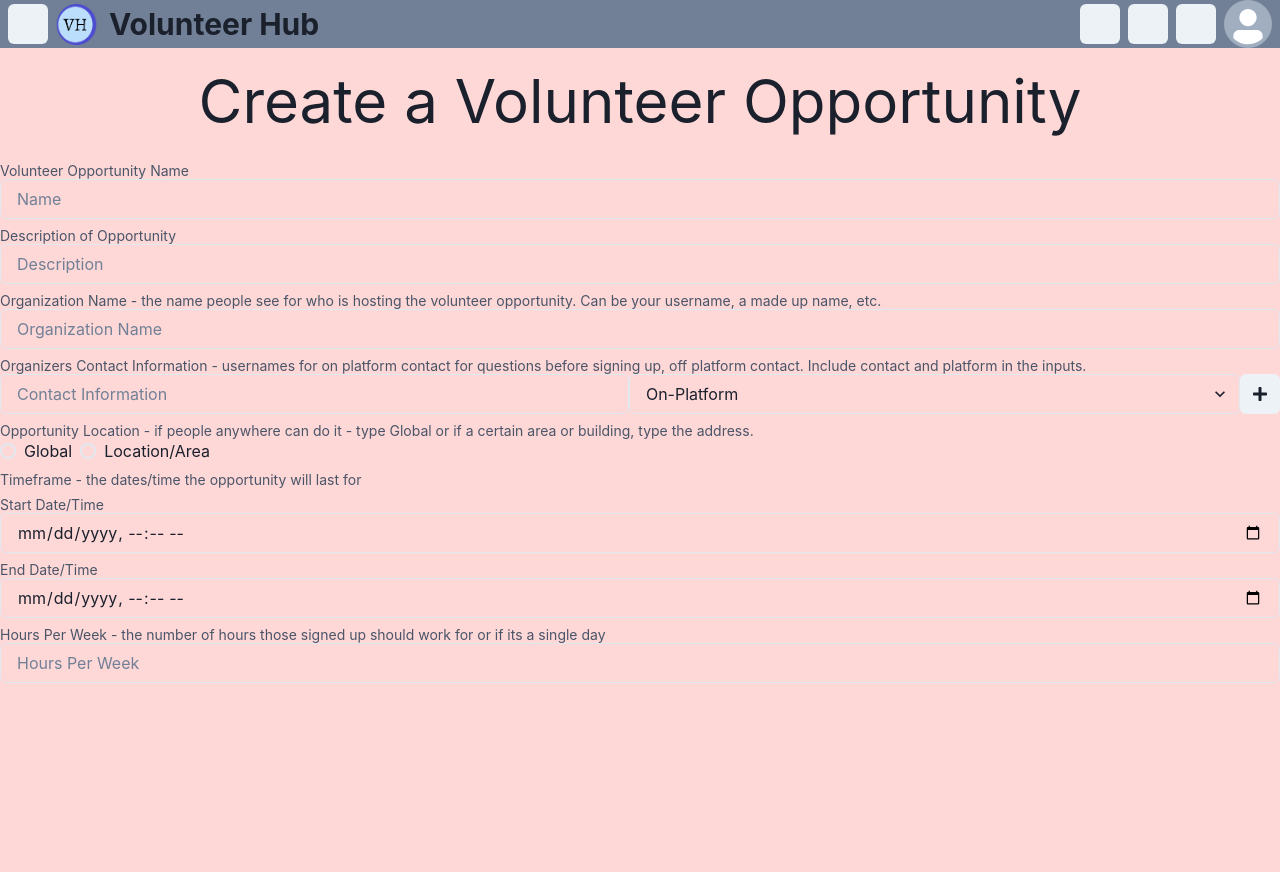
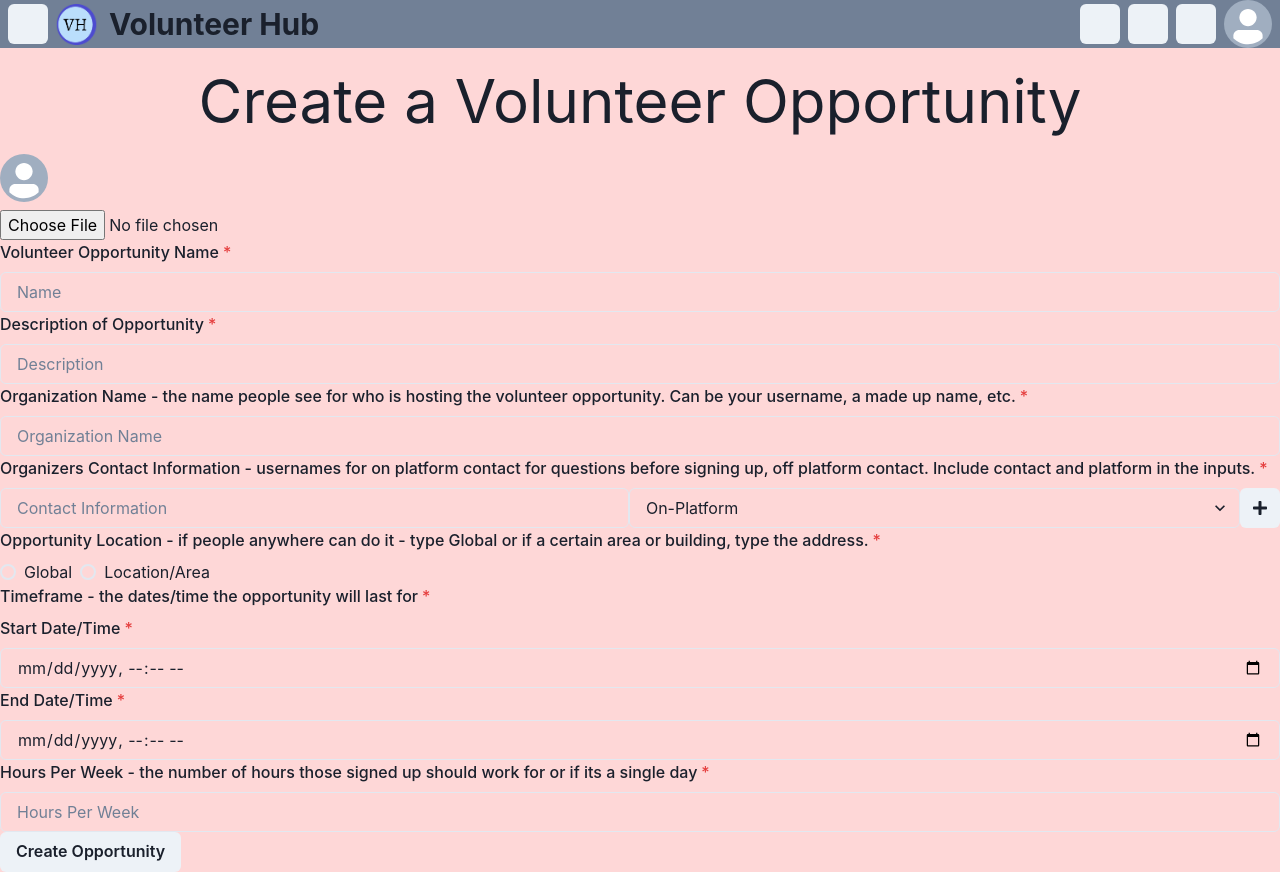
Before and after one commit to uvadhar11/Volunteer-Hub, a React (Create React App) app in the folder app/: page /create-volunteer-opportunity in a window 1280 px wide. Before the commit the page ends 800 px from the top, so only its background shows below. Built offline with nearby package versions, Linux system fonts and the light colour scheme; no server answers.

Commit message:
ui, id, etc

```diff
--- a/app/src/components/account-settings.js
+++ b/app/src/components/account-settings.js
@@ -166,6 +166,7 @@ function AccountSettings() {
     navigate("/log-in");
   }
 
+  // TO DO: WHEN ACCOUNT DELETED, DELETE IMAGES IN CLOUD STORAGE TOO. UPDATE THE STUFF HERE LATER ON LIKE IF A VOLUNTEER OPPORTUNITY OWNER DELETES ACCOUNT IT COULD PROMPT IF WANT TO DELETE OR NOT.
   async function deleteAccount() {
     const usersRef = collection(db, "users"); // get collection (users is a collection) and db is firestore
     const q = query(usersRef, where("userID", "==", user.uid));
--- a/app/src/components/create-volunteer-opportunity.js
+++ b/app/src/components/create-volunteer-opportunity.js
@@ -1,8 +1,10 @@
 import {
+  Avatar,
   Button,
   Flex,
   FormControl,
   FormHelperText,
+  FormLabel,
   IconButton,
   Input,
   InputGroup,
@@ -18,19 +20,115 @@ import {
 } from "@chakra-ui/react";
 import React from "react";
 import { FaMinus, FaPlus, FaPlusCircle, FaPlusSquare } from "react-icons/fa";
+import { Form } from "react-router-dom";
 import NavBar from "./navbar";
 
 function CreateVolunteerOpportunity() {
-  // states
+  // STATES
   const [locationValue, setLocationValue] = React.useState(null);
   const [newContactInfoValue, setContactInfoValue] = React.useState(1);
+  // store url stuff for the image
+  const [image, setImage] = React.useState(null);
 
-  // functions
+  // REFS
+  const nameRef = React.useRef(null);
+  const descriptionRef = React.useRef(null);
+  const orgNameRef = React.useRef(null);
+  // store contact information, usernames for people to contact
+  const locationRef = React.useRef(null); // ONLY use when locationValue useState is not Global so check that when storing data
+  const startRef = React.useRef(null);
+  const endRef = React.useRef(null);
+  const hoursWeekRef = React.useRef(null);
+
+  // FUNCTIONS
+  // add/subtract to state value for number of contact informations
   function handleNewContactInfo(add) {
     if (add === true) setContactInfoValue((prevCount) => prevCount + 1);
     else setContactInfoValue((prevCount) => prevCount - 1);
     // we don't need to worry about the count becoming 0 so contact information input is not rendered at all because the subtracting is only applied to the minus icon button (with false as the parameter) because we are only rendering that for the 2nd and on components. So if you delete the 2nd and other components, the remaining (first component) won't have the onClick to delete or not.
   }
+
+  // store image for opportunity icon in a state
+  const handleImageChange = (e) => {
+    if (e.target.files[0]) {
+      // if a file exists in "e" (event thing)
+      setImage(e.target.files[0]); // then set the state to that file
+    }
+  };
+
+  // generate a specific ID for the volunteer opportunity for saving and stuff
+  const generateID = () => {
+    // ID Params: 32 characters max
+    const characters = [
+      "0",
+      "1",
+      "2",
+      "3",
+      "4",
+      "5",
+      "6",
+      "7",
+      "8",
+      "9",
+      "a",
+      "A",
+      "b",
+      "B",
+      "c",
+      "C",
+      "d",
+      "D",
+      "e",
+      "E",
+      "f",
+      "F",
+      "g",
+      "G",
+      "h",
+      "H",
+      "i",
+      "I",
+      "j",
+      "J",
+      "k",
+      "K",
+      "l",
+      "L",
+      "m",
+      "M",
+      "n",
+      "N",
+      "o",
+      "O",
+      "p",
+      "P",
+      "q",
+      "Q",
+      "r",
+      "R",
+      "s",
+      "S",
+      "t",
+      "T",
+      "u",
+      "U",
+      "v",
+      "V",
+      "w",
+      "W",
+      "x",
+      "X",
+      "y",
+      "Y",
+      "z",
+      "Z",
+    ];
+  };
+
+  // data storing stuff when create button pressed
+  const handleCreate = () => {
+    console.log("checks");
+  };
 
   return (
     <VStack w="100%" h="100vh">
@@ -39,6 +137,7 @@ function CreateVolunteerOpportunity() {
 
       {/* create a volunteer opportunity:
         things we want:
+        - icon
         - name
         - short description (250 characters or so)
         - creator/org name
@@ -50,28 +149,38 @@ function CreateVolunteerOpportunity() {
 
       {/* Can use these input types even though not on chakra docs. INPUT TYPES: https://developer.mozilla.org/en-US/docs/Web/HTML/Element/Input#input_types */}
 
-      <FormControl>
-        {/* Volunteer Opportunity ProfIle Picture */}
+      <FormControl isRequired>
+        {/* Volunteer Opportunity Icon */}
+        <Flex direction={"column"}>
+          <Avatar mb="2"></Avatar>
+          <input
+            type="file"
+            variant={"unstyled"}
+            onChange={handleImageChange}
+          ></input>
+        </Flex>
 
         {/* Volunteer Opportunity Name */}
-        <FormHelperText>Volunteer Opportunity Name</FormHelperText>
-        <Input placeholder="Name"></Input>
+        <FormLabel>Volunteer Opportunity Name</FormLabel>
+        <Input placeholder="Name" ref={nameRef}></Input>
+
         {/* Description */}
-        <FormHelperText>Description of Opportunity</FormHelperText>
-        <Input placeholder="Description"></Input>
+        <FormLabel>Description of Opportunity</FormLabel>
+        <Input placeholder="Description" ref={descriptionRef}></Input>
+
         {/* Organization Name */}
-        <FormHelperText>
+        <FormLabel>
           Organization Name - the name people see for who is hosting the
           volunteer opportunity. Can be your username, a made up name, etc.
-        </FormHelperText>
-        <Input placeholder="Organization Name"></Input>
+        </FormLabel>
+        <Input placeholder="Organization Name" ref={orgNameRef}></Input>
 
         {/* Organizer Contact Information - who to contact with questions */}
-        <FormHelperText>
+        <FormLabel>
           Organizers Contact Information - usernames for on platform contact for
           questions before signing up, off platform contact. Include contact and
           platform in the inputs.
-        </FormHelperText>
+        </FormLabel>
 
         {/* plus button that will add more input fields based on number. */}
         {Array.from({ length: newContactInfoValue }).map((_, index) => (
@@ -102,10 +211,10 @@ function CreateVolunteerOpportunity() {
         ))}
 
         {/* Location/Global */}
-        <FormHelperText>
+        <FormLabel>
           Opportunity Location - if people anywhere can do it - type Global or
           if a certain area or building, type the address.
-        </FormHelperText>
+        </FormLabel>
         {/* no on/off setting. */}
 
         <RadioGroup onChange={setLocationValue} value={locationValue}>
@@ -118,25 +227,32 @@ function CreateVolunteerOpportunity() {
         {locationValue == "Location/Area" ? (
           <Flex direction={"column"}>
             <FormHelperText>Enter Location/Area</FormHelperText>
-            <Input placeholder="Location/Area"></Input>
+            <Input ref={locationRef} placeholder="Location/Area"></Input>
           </Flex>
         ) : null}
 
         {/* Timeframe */}
-        <FormHelperText>
+        <FormLabel>
           Timeframe - the dates/time the opportunity will last for
-        </FormHelperText>
+        </FormLabel>
         {/* ^ start, end date input. Also a time input if that applies.*/}
-        <FormHelperText>Start Date/Time</FormHelperText>
-        <Input type="datetime-local"></Input>
-        <FormHelperText>End Date/Time</FormHelperText>
-        <Input type="datetime-local"></Input>
+        <FormLabel>Start Date/Time</FormLabel>
+        <Input ref={startRef} type="datetime-local"></Input>
+        <FormLabel>End Date/Time</FormLabel>
+        <Input ref={endRef} type="datetime-local"></Input>
         {/* Hours Per Week */}
-        <FormHelperText>
+        <FormLabel>
           Hours Per Week - the number of hours those signed up should work for
           or if its a single day
-        </FormHelperText>
-        <Input type="number" placeholder="Hours Per Week"></Input>
+        </FormLabel>
+        <Input
+          type="number"
+          placeholder="Hours Per Week"
+          ref={hoursWeekRef}
+        ></Input>
+        <Button type="submit" onClick={handleCreate}>
+          Create Opportunity
+        </Button>
       </FormControl>
     </VStack>
   );
```
